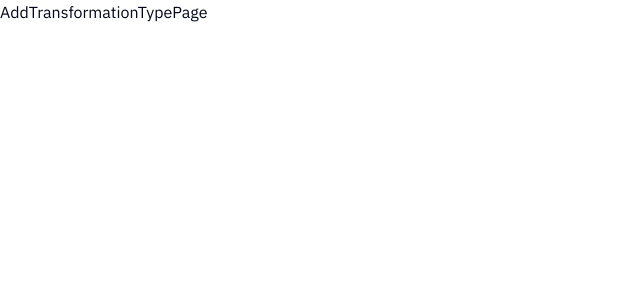
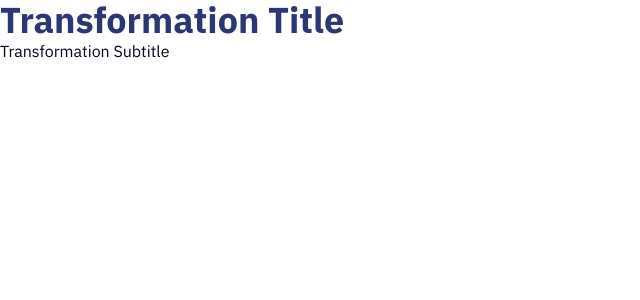
Before and after one commit to AnjoC07/PictoGenie, a Next.js app: page /transformations/1/add/1 in a window 1280 px wide. Shown: the top 300 px of the page, without its empty margins (0-640 px from the left). Built offline with nearby package versions, Linux system fonts and the light colour scheme.

Commit message:
setup: components\shared\Header.tsx

```diff
--- a/app/transformations/[id]/add/[type]/page.tsx
+++ b/app/transformations/[id]/add/[type]/page.tsx
@@ -1,7 +1,10 @@
+import Header from "@/components/shared/Header";
 import React from "react";
 
 const AddTransformationTypePage = () => {
-  return <div>AddTransformationTypePage</div>;
+  return (
+    <Header title="Transformation Title" subtitle="Transformation Subtitle" />
+  );
 };
 
 export default AddTransformationTypePage;
--- /dev/null
+++ b/components/shared/Header.tsx
@@ -0,0 +1,12 @@
+import React from "react";
+
+const Header = ({ title, subtitle }: { title: string; subtitle?: string }) => {
+  return (
+    <>
+      <h2 className="h2-bold text-dark-600">{title}</h2>
+      {subtitle && <p className="p-16-regular">{subtitle}</p>}
+    </>
+  );
+};
+
+export default Header;
```
